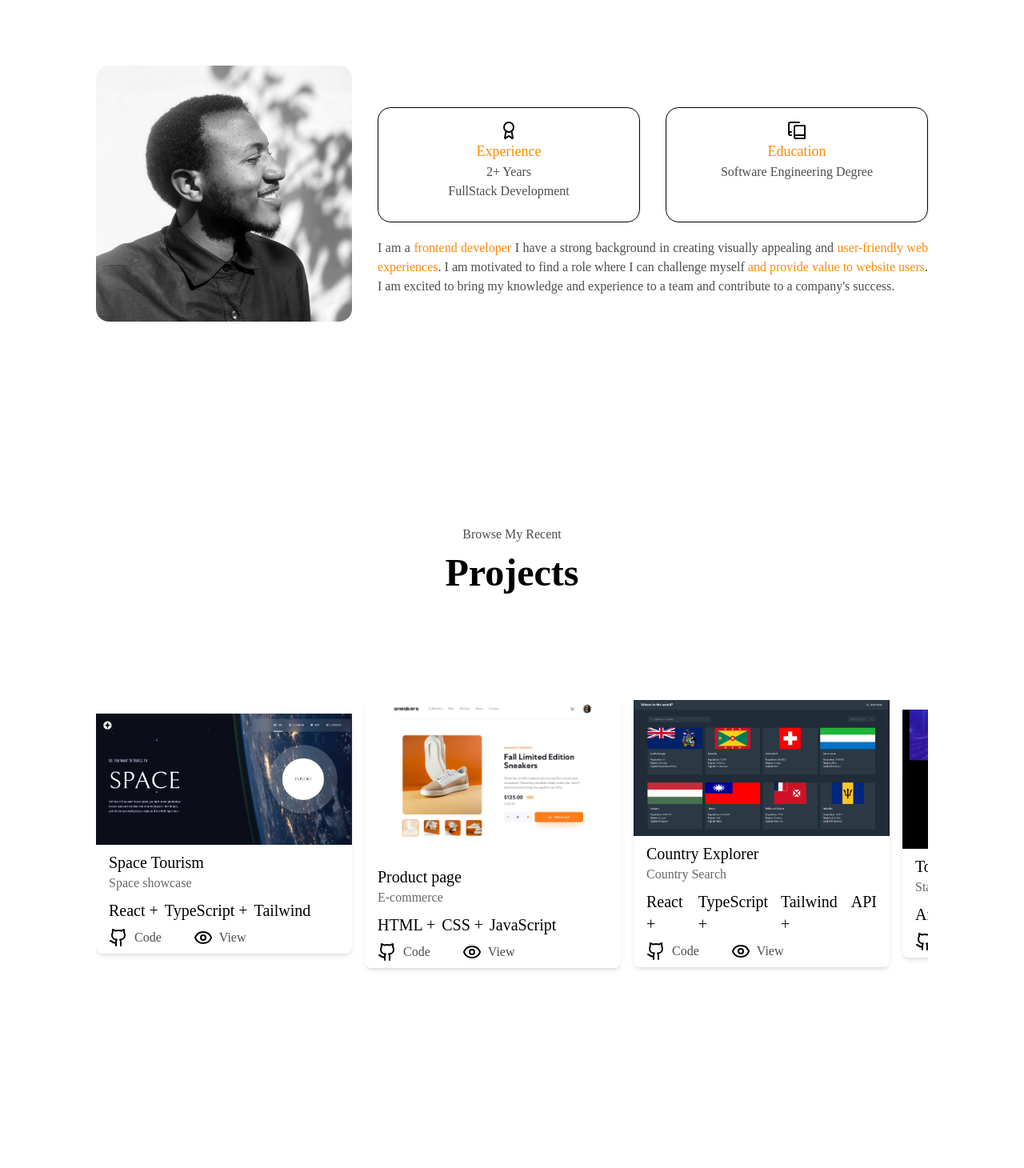
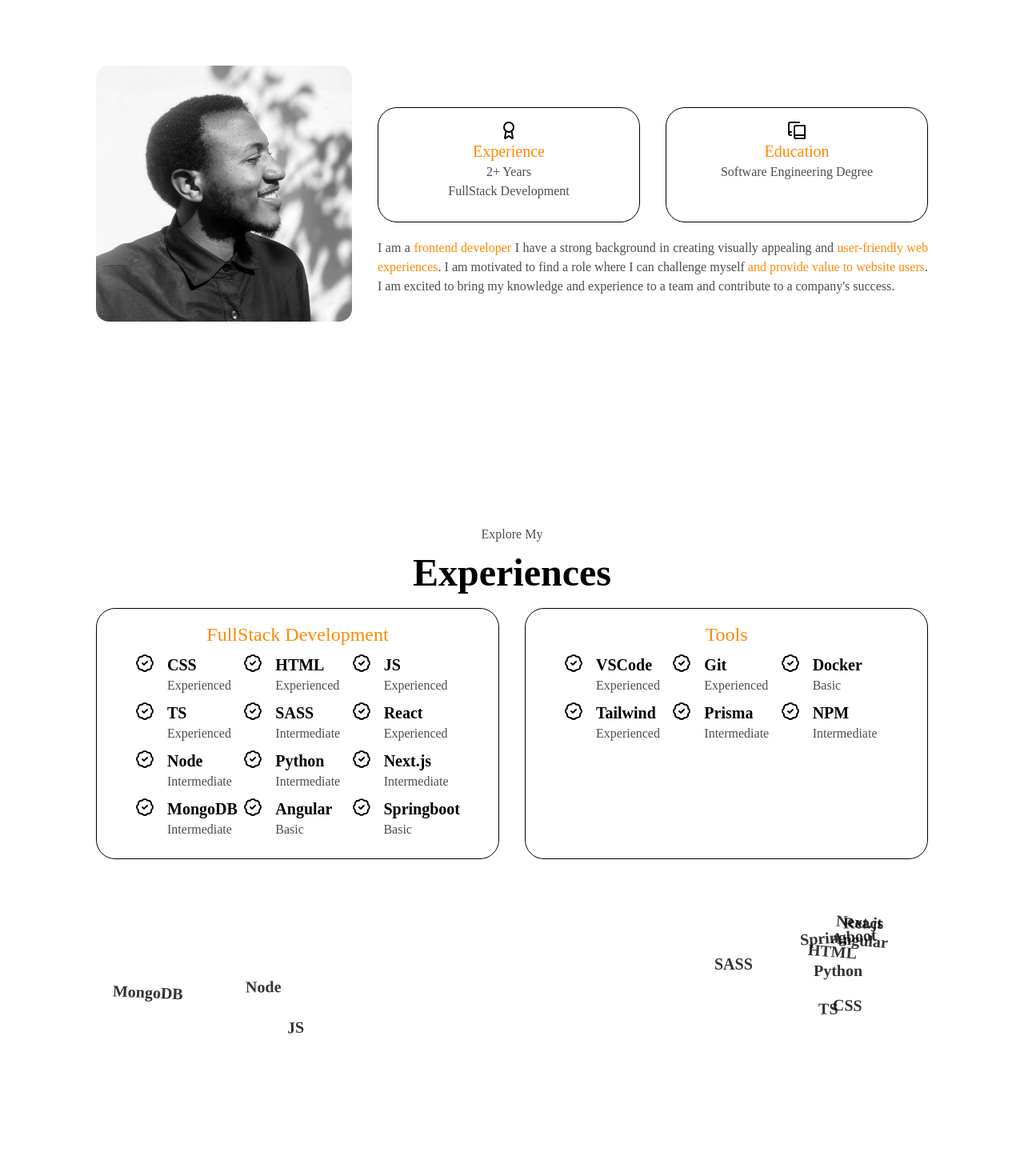
Before and after one commit to Mbungai-Francesco/Porfolio2.0, a React (Vite) app: page / in a window 1280 px wide. Shown: the part 1000-2460 px from the top of the page at 80% size. Before the commit the page ends 2400 px from the top, so only its background shows below. Built offline with nearby package versions, Linux system fonts and the light colour scheme.

Commit message:
experiences 80%

```diff
--- a/src/App.tsx
+++ b/src/App.tsx
@@ -1,6 +1,6 @@
 import { useEffect, useState } from 'react'
 import { cn } from './utils/cn'
-import { Home, About, Projects } from './pages'
+import { Home, About, Projects, Experiences } from './pages'
 import { ArrowUp } from 'lucide-react'
 
 function App() {
@@ -23,10 +23,12 @@ function App() {
 
   return (
     <>
-      <div className={cn(`font-poppins relative z- scroll-smooth `)} id='home'>
-        <Home/>
-        <About />
-        <Projects />
+      <div className={cn(`font-poppins relative z- scroll-smooth h-fit`)} >
+        <title>Porfolio</title>
+        <div id='home'><Home/></div>
+        <div><About /></div>
+        <div><Experiences /></div>
+        <div><Projects /></div>
         <a className={cn(`p-2 animate-bounce shadow-lg bg-black/70 aspect-square w-fit rounded-full fixed z-10 right-4 bottom-4 cursor-pointer`)} href='#home'>
           <ArrowUp className={cn(`text-white`)}/>
         </a>
--- /dev/null
+++ b/src/components/Stack.tsx
@@ -0,0 +1,17 @@
+import { BadgeCheck } from 'lucide-react'
+import { cn } from '../utils/cn'
+import type { Stack as StackType } from 'src/types/Stack'
+
+const Stack = ({ name, level } : StackType) => {
+  return (
+    <div className={cn(`flex gap-4 mb-2`)}>
+      <BadgeCheck />
+      <div>
+        <p className="font-semibold text-xl">{name}</p>
+        <p className={cn(`text-black/70`)}>{level}</p>
+      </div>
+    </div>
+  )
+}
+
+export default Stack
--- a/src/pages/About.tsx
+++ b/src/pages/About.tsx
@@ -14,15 +14,15 @@ const About = () => {
         <img src={me} alt="" className="aspect-square w-80 rounded-2xl" />
         <div className={cn(`py-8 flex flex-col h-full`)}>
           <div className={cn(`w-full flex items-center justify-between gap-8 grow py-5`)}>
-            <div className={cn(`w-1/2 border p-2 rounded-2xl h-full flex flex-col items-center py-4`)}>
+            <div className={cn(`w-1/2 border p-2 rounded-3xl h-full flex flex-col items-center py-4`)}>
               <Award />
-              <p className={cn(`font-medium text-lg text-gold`)}>Experience</p>
+              <p className={cn(`font-medium text-xl text-gold`)}>Experience</p>
               <p className={cn(`mid-text`)}>2+ Years</p>
               <p className={cn(`mid-text`)}>FullStack Development</p>
             </div>
-            <div className={cn(`w-1/2 border p-2 rounded-2xl h-full flex flex-col items-center py-4`)}>
+            <div className={cn(`w-1/2 border p-2 rounded-3xl h-full flex flex-col items-center py-4`)}>
               <BookCopy />
-              <p className={cn(`font-medium text-lg text-gold`)}>Education</p>
+              <p className={cn(`font-medium text-xl text-gold`)}>Education</p>
               <p className={cn(`mid-text`)}>Software Engineering Degree</p>
               {/* <p className={cn(`mid-text`)}>FullStack Development</p> */}
             </div>
--- /dev/null
+++ b/src/pages/Experiences.tsx
@@ -0,0 +1,108 @@
+import Stack from '../components/Stack'
+import { cn } from '../utils/cn'
+import { motion } from 'motion/react'
+import type { Stack as StackType } from 'src/types/Stack'
+
+const techStack: StackType[] = [
+  { name: 'CSS', level: 'Experienced' },
+  { name: 'HTML', level: 'Experienced' },
+  { name: 'JS', level: 'Experienced' },
+  { name: 'TS', level: 'Experienced' },
+  { name: 'SASS', level: 'Intermediate' },
+  { name: 'React', level: 'Experienced' },
+  { name: 'Node', level: 'Intermediate' },
+  { name: 'Python', level: 'Intermediate' },
+  { name: 'Next.js', level: 'Intermediate' },
+  { name: 'MongoDB', level: 'Intermediate' },
+  { name: 'Angular', level: 'Basic' },
+  { name: 'Springboot', level: 'Basic' },
+]
+
+const toolStack: StackType[] = [
+  { name: 'VSCode', level: 'Experienced' },
+  { name: 'Git', level: 'Experienced' },
+  { name: 'Docker', level: 'Basic' },
+  { name: 'Tailwind', level: 'Experienced' },
+  { name: 'Prisma', level: 'Intermediate' },
+  { name: 'NPM', level: 'Intermediate' },
+]
+
+const Experiences = () => {
+  return (
+    <div className={cn(`py-14 px-30 h-screen flex flex-col`)}>
+      <div className={cn(`w-fit mx-auto text-center flex flex-col gap-3`)}>
+        <p className={cn(`text-black/70 text-base`)}>Explore My</p>
+        <h2 className={cn(`text-5xl font-semibold`)}>Experiences</h2>
+      </div>
+      <div
+        className={cn(
+          `w-full flex items-center justify-between gap-8 grow py-5`,
+        )}
+      >
+        <div
+          className={cn(
+            `w-1/2 border p-2 rounded-3xl h-full flex flex-col items-center py-4`,
+          )}
+        >
+          <p className={cn(`font-medium text-2xl text-gold mb-2`)}>
+            FullStack Development
+          </p>
+          <div className={cn(`grid grid-cols-3 w-full px-10`)}>
+            {techStack.map((tech, index) => (
+              <Stack key={index} name={tech.name} level={tech.level} />
+            ))}
+          </div>
+        </div>
+        <div
+          className={cn(
+            `w-1/2 border p-2 rounded-3xl h-full flex flex-col items-center py-4`,
+          )}
+        >
+          <p className={cn(`font-medium text-2xl text-gold mb-2`)}>Tools</p>
+          <div className={cn(`grid grid-cols-3 w-full px-10`)}>
+            {toolStack.map((tech, index) => (
+              <Stack key={index} name={tech.name} level={tech.level} />
+            ))}
+          </div>
+        </div>
+      </div>
+      <div className="relative flex h-screen flex-col items-center justify-center overflow-hidden p-8 text-center">
+        {/* Floating tech stack items */}
+        {techStack.map((tech, index) => {
+          const x2 = [Math.random() * 30, Math.random() * 20 + 70]
+          const x = x2[Math.random() > 0.5 ? 0 : 1] // Randomly choose between the two x positions
+          // const x = Math.random() * 80 + 10 // 10-90%
+          const y = Math.random() * 60 + 20 // 20-80%
+          const delay = Math.random() * 2
+          const duration = 3 + Math.random() * 2 // 3-5 seconds
+
+          return (
+            <motion.div
+              key={index}
+              className="absolute text-xl font-bold text-black/80"
+              style={{
+                left: `${x}%`,
+                top: `${y}%`,
+              }}
+              initial={{ y: 0 }}
+              animate={{
+                y: [0, -20, 0],
+                rotate: [0, Math.random() > 0.5 ? 5 : -5, 0],
+              }}
+              transition={{
+                duration,
+                delay,
+                repeat: Infinity,
+                ease: 'easeInOut',
+              }}
+            >
+              {tech.name}
+            </motion.div>
+          )
+        })}
+      </div>
+    </div>
+  )
+}
+
+export default Experiences
--- a/src/pages/index.ts
+++ b/src/pages/index.ts
@@ -1,5 +1,6 @@
 import Home from './Home'
 import About from './About'
 import Projects from './Projects'
+import Experiences from './Experiences'
 
-export { Home, About, Projects}
+export { Home, About, Projects, Experiences }
--- /dev/null
+++ b/src/types/Stack.ts
@@ -0,0 +1,4 @@
+export interface Stack {
+  name: string;
+  level: 'Basic' | 'Intermediate' | 'Experienced';
+}
```
